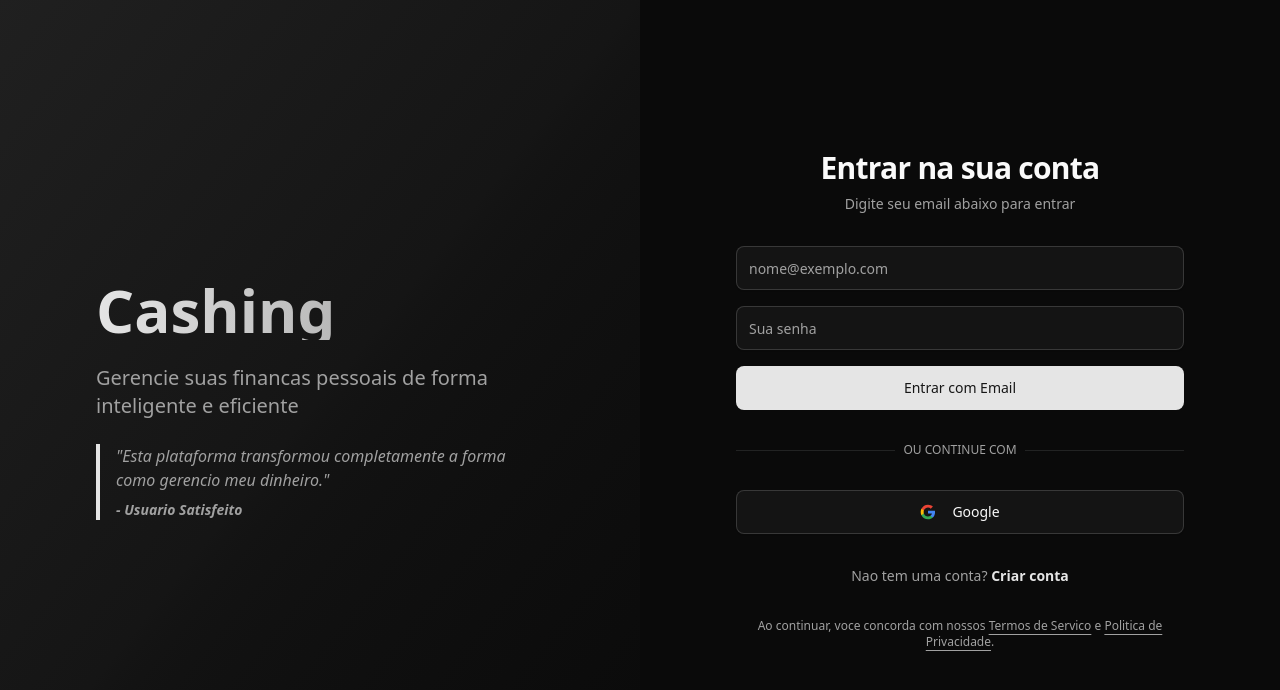
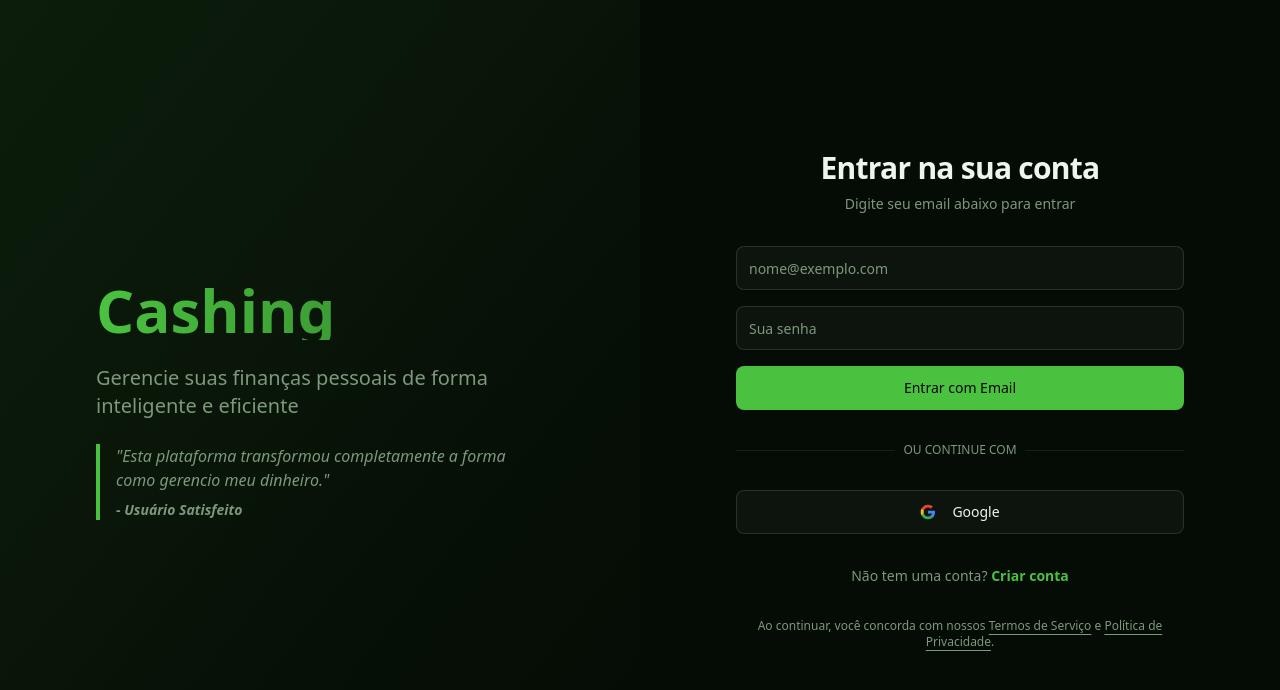
Before and after one commit to gustavoz65/Fyapp, a Next.js app in the folder frontend/: page /login in a window 1280 px wide. Shown: the top 690 px of the page. Built offline with nearby package versions, Linux system fonts and the light colour scheme; no server answers; a web font is replaced by a local one.

Commit message:
feat: identidade visual — paleta verde esmeralda, sidebar com branding e registro redesenhado
Co-authored-by: gustavoz65 <178585470+gustavoz65@users.noreply.github.com>

```diff
--- a/frontend/src/app/(auth)/login/page.tsx
+++ b/frontend/src/app/(auth)/login/page.tsx
@@ -52,11 +52,11 @@ export default function LoginPage() {
             Cashing
           </h1>
           <p className="text-xl text-muted-foreground">
-            Gerencie suas financas pessoais de forma inteligente e eficiente
+            Gerencie suas finanças pessoais de forma inteligente e eficiente
           </p>
           <blockquote className="border-l-4 border-primary pl-4 italic text-muted-foreground">
             &quot;Esta plataforma transformou completamente a forma como gerencio meu dinheiro.&quot;
-            <footer className="mt-2 text-sm font-semibold">- Usuario Satisfeito</footer>
+            <footer className="mt-2 text-sm font-semibold">- Usuário Satisfeito</footer>
           </blockquote>
         </div>
       </div>
@@ -136,20 +136,20 @@ export default function LoginPage() {
           </Button>
 
           <p className="text-center text-sm text-muted-foreground">
-            Nao tem uma conta?{" "}
+            Não tem uma conta?{" "}
             <Link href="/register" className="font-semibold text-primary hover:underline">
               Criar conta
             </Link>
           </p>
 
           <p className="text-center text-xs text-muted-foreground">
-            Ao continuar, voce concorda com nossos{" "}
+            Ao continuar, você concorda com nossos{" "}
             <Link href="#" className="underline underline-offset-4 hover:text-primary">
-              Termos de Servico
+              Termos de Serviço
             </Link>{" "}
             e{" "}
             <Link href="#" className="underline underline-offset-4 hover:text-primary">
-              Politica de Privacidade
+              Política de Privacidade
             </Link>
             .
           </p>
--- a/frontend/src/app/(auth)/register/page.tsx
+++ b/frontend/src/app/(auth)/register/page.tsx
@@ -6,10 +6,8 @@ import Link from "next/link";
 import { z } from "zod";
 import { useAuth } from "@/providers/auth-provider";
 import { Button } from "@/components/ui/button";
-import { Card, CardContent, CardDescription, CardFooter, CardHeader, CardTitle } from "@/components/ui/card";
 import { Input } from "@/components/ui/input";
 import { Label } from "@/components/ui/label";
-import { DollarSign } from "lucide-react";
 import { toast } from "sonner";
 import { registerSchema } from "@/lib/schemas";
 
@@ -39,7 +37,6 @@ export default function RegisterPage() {
 
     setIsLoading(true);
     try {
-      // Validar com Zod
       const validated = registerSchema.parse({
         first_name: form.first_name,
         last_name: form.last_name,
@@ -61,19 +58,44 @@ export default function RegisterPage() {
   }
 
   return (
-    <div className="flex min-h-screen items-center justify-center p-4">
-      <Card className="w-full max-w-md">
-        <CardHeader className="text-center">
-          <div className="mx-auto flex h-12 w-12 items-center justify-center rounded-lg bg-primary text-primary-foreground mb-4">
-            <DollarSign className="h-7 w-7" />
+    <div className="flex min-h-screen">
+      {/* Left side - Branding */}
+      <div className="hidden lg:flex lg:w-1/2 bg-gradient-to-br from-primary/10 via-primary/5 to-background items-center justify-center p-12">
+        <div className="max-w-md space-y-6">
+          <h1 className="text-6xl font-bold bg-gradient-to-r from-primary to-primary/60 bg-clip-text text-transparent">
+            Cashing
+          </h1>
+          <p className="text-xl text-muted-foreground">
+            Comece hoje a transformar sua relação com o dinheiro
+          </p>
+          <ul className="space-y-3 text-muted-foreground">
+            <li className="flex items-center gap-2">
+              <span className="h-2 w-2 rounded-full bg-primary" />
+              Controle total das suas finanças
+            </li>
+            <li className="flex items-center gap-2">
+              <span className="h-2 w-2 rounded-full bg-primary" />
+              Metas e orçamentos personalizados
+            </li>
+            <li className="flex items-center gap-2">
+              <span className="h-2 w-2 rounded-full bg-primary" />
+              Relatórios e insights automáticos
+            </li>
+          </ul>
+        </div>
+      </div>
+
+      {/* Right side - Register Form */}
+      <div className="flex w-full lg:w-1/2 items-center justify-center p-6">
+        <div className="w-full max-w-md space-y-8">
+          <div className="text-center">
+            <h2 className="text-3xl font-bold tracking-tight">Criar Conta</h2>
+            <p className="mt-2 text-sm text-muted-foreground">
+              Comece a gerenciar suas finanças agora
+            </p>
           </div>
-          <CardTitle className="text-2xl">Criar Conta</CardTitle>
-          <CardDescription>
-            Comece a gerenciar suas financas agora
-          </CardDescription>
-        </CardHeader>
-        <form onSubmit={handleSubmit}>
-          <CardContent className="space-y-4">
+
+          <form onSubmit={handleSubmit} className="space-y-4">
             <div className="grid grid-cols-2 gap-4">
               <div className="space-y-2">
                 <Label htmlFor="first_name">Nome</Label>
@@ -83,6 +105,7 @@ export default function RegisterPage() {
                   value={form.first_name}
                   onChange={(e) => updateField("first_name", e.target.value)}
                   required
+                  className="h-11"
                 />
               </div>
               <div className="space-y-2">
@@ -93,6 +116,7 @@ export default function RegisterPage() {
                   value={form.last_name}
                   onChange={(e) => updateField("last_name", e.target.value)}
                   required
+                  className="h-11"
                 />
               </div>
             </div>
@@ -105,6 +129,7 @@ export default function RegisterPage() {
                 value={form.email}
                 onChange={(e) => updateField("email", e.target.value)}
                 required
+                className="h-11"
               />
             </div>
             <div className="space-y-2">
@@ -116,6 +141,7 @@ export default function RegisterPage() {
                 value={form.password}
                 onChange={(e) => updateField("password", e.target.value)}
                 required
+                className="h-11"
               />
             </div>
             <div className="space-y-2">
@@ -127,22 +153,34 @@ export default function RegisterPage() {
                 value={form.confirmPassword}
                 onChange={(e) => updateField("confirmPassword", e.target.value)}
                 required
+                className="h-11"
               />
             </div>
-          </CardContent>
-          <CardFooter className="flex flex-col gap-4">
-            <Button type="submit" className="w-full" disabled={isLoading}>
+            <Button type="submit" className="w-full h-11" disabled={isLoading}>
               {isLoading ? "Criando conta..." : "Criar Conta"}
             </Button>
-            <p className="text-sm text-muted-foreground">
-              Ja tem conta?{" "}
-              <Link href="/login" className="text-primary hover:underline">
-                Entrar
-              </Link>
-            </p>
-          </CardFooter>
-        </form>
-      </Card>
+          </form>
+
+          <p className="text-center text-sm text-muted-foreground">
+            Já tem conta?{" "}
+            <Link href="/login" className="font-semibold text-primary hover:underline">
+              Entrar
+            </Link>
+          </p>
+
+          <p className="text-center text-xs text-muted-foreground">
+            Ao criar sua conta, você concorda com nossos{" "}
+            <Link href="#" className="underline underline-offset-4 hover:text-primary">
+              Termos de Serviço
+            </Link>{" "}
+            e{" "}
+            <Link href="#" className="underline underline-offset-4 hover:text-primary">
+              Política de Privacidade
+            </Link>
+            .
+          </p>
+        </div>
+      </div>
     </div>
   );
 }
--- a/frontend/src/app/globals.css
+++ b/frontend/src/app/globals.css
@@ -51,70 +51,70 @@
 :root {
   --radius: 0.625rem;
   --background: oklch(1 0 0);
-  --foreground: oklch(0.145 0 0);
+  --foreground: oklch(0.13 0.02 145);
   --card: oklch(1 0 0);
-  --card-foreground: oklch(0.145 0 0);
+  --card-foreground: oklch(0.13 0.02 145);
   --popover: oklch(1 0 0);
-  --popover-foreground: oklch(0.145 0 0);
-  --primary: oklch(0.205 0 0);
+  --popover-foreground: oklch(0.13 0.02 145);
+  --primary: oklch(0.55 0.17 142);
   --primary-foreground: oklch(0.985 0 0);
-  --secondary: oklch(0.97 0 0);
-  --secondary-foreground: oklch(0.205 0 0);
-  --muted: oklch(0.97 0 0);
-  --muted-foreground: oklch(0.556 0 0);
-  --accent: oklch(0.97 0 0);
-  --accent-foreground: oklch(0.205 0 0);
+  --secondary: oklch(0.96 0.03 142);
+  --secondary-foreground: oklch(0.25 0.07 142);
+  --muted: oklch(0.96 0.01 145);
+  --muted-foreground: oklch(0.5 0.04 145);
+  --accent: oklch(0.93 0.05 142);
+  --accent-foreground: oklch(0.25 0.07 142);
   --destructive: oklch(0.577 0.245 27.325);
-  --border: oklch(0.922 0 0);
-  --input: oklch(0.922 0 0);
-  --ring: oklch(0.708 0 0);
-  --chart-1: oklch(0.646 0.222 41.116);
-  --chart-2: oklch(0.6 0.118 184.704);
-  --chart-3: oklch(0.398 0.07 227.392);
-  --chart-4: oklch(0.828 0.189 84.429);
-  --chart-5: oklch(0.769 0.188 70.08);
-  --sidebar: oklch(0.985 0 0);
-  --sidebar-foreground: oklch(0.145 0 0);
-  --sidebar-primary: oklch(0.205 0 0);
-  --sidebar-primary-foreground: oklch(0.985 0 0);
-  --sidebar-accent: oklch(0.97 0 0);
-  --sidebar-accent-foreground: oklch(0.205 0 0);
-  --sidebar-border: oklch(0.922 0 0);
-  --sidebar-ring: oklch(0.708 0 0);
+  --border: oklch(0.91 0.02 145);
+  --input: oklch(0.91 0.02 145);
+  --ring: oklch(0.55 0.17 142);
+  --chart-1: oklch(0.55 0.17 142);
+  --chart-2: oklch(0.6 0.14 195);
+  --chart-3: oklch(0.5 0.16 265);
+  --chart-4: oklch(0.75 0.17 85);
+  --chart-5: oklch(0.62 0.22 25);
+  --sidebar: oklch(0.18 0.05 145);
+  --sidebar-foreground: oklch(0.94 0.02 145);
+  --sidebar-primary: oklch(0.68 0.19 142);
+  --sidebar-primary-foreground: oklch(0.12 0.04 145);
+  --sidebar-accent: oklch(0.25 0.06 145);
+  --sidebar-accent-foreground: oklch(0.94 0.02 145);
+  --sidebar-border: oklch(0.27 0.05 145);
+  --sidebar-ring: oklch(0.68 0.19 142);
 }
 
 .dark {
-  --background: oklch(0.145 0 0);
-  --foreground: oklch(0.985 0 0);
-  --card: oklch(0.205 0 0);
-  --card-foreground: oklch(0.985 0 0);
-  --popover: oklch(0.205 0 0);
-  --popover-foreground: oklch(0.985 0 0);
-  --primary: oklch(0.922 0 0);
-  --primary-foreground: oklch(0.205 0 0);
-  --secondary: oklch(0.269 0 0);
-  --secondary-foreground: oklch(0.985 0 0);
-  --muted: oklch(0.269 0 0);
-  --muted-foreground: oklch(0.708 0 0);
-  --accent: oklch(0.269 0 0);
-  --accent-foreground: oklch(0.985 0 0);
+  --background: oklch(0.14 0.02 145);
+  --foreground: oklch(0.96 0.01 145);
+  --card: oklch(0.19 0.03 145);
+  --card-foreground: oklch(0.96 0.01 145);
+  --popover: oklch(0.19 0.03 145);
+  --popover-foreground: oklch(0.96 0.01 145);
+  --primary: oklch(0.72 0.2 142);
+  --primary-foreground: oklch(0.1 0.04 145);
+  --secondary: oklch(0.24 0.05 145);
+  --secondary-foreground: oklch(0.96 0.01 145);
+  --muted: oklch(0.24 0.04 145);
+  --muted-foreground: oklch(0.65 0.05 145);
+  --accent: oklch(0.24 0.05 145);
+  --accent-foreground: oklch(0.96 0.01 145);
   --destructive: oklch(0.704 0.191 22.216);
-  --border: oklch(1 0 0 / 10%);
-  --input: oklch(1 0 0 / 15%);
-  --ring: oklch(0.556 0 0);
-  --chart-1: oklch(0.488 0.243 264.376);
-  --chart-2: oklch(0.696 0.17 162.48);
-  --chart-3: oklch(0.769 0.188 70.08);
-  --chart-4: oklch(0.627 0.265 303.9);
-  --chart-5: oklch(0.645 0.246 16.439);
-  --sidebar: oklch(0.205 0 0);
-  --sidebar-foreground: oklch(0.985 0 0);
-  --sidebar-primary: oklch(0.488 0.243 264.376);
-  --sidebar-primary-foreground: oklch(0.985 0 0);
-  --sidebar-accent: oklch(0.269 0 0);
-  --sidebar-accent-foreground: oklch(0.985 0 0);
-  --sidebar-border: oklch(1 0 0 / 10%);
-  --sidebar-ring: oklch(0.556 0 0);
+  --border: oklch(1 0 0 / 8%);
+  --input: oklch(1 0 0 / 12%);
+  --ring: oklch(0.72 0.2 142);
+  --chart-1: oklch(0.72 0.2 142);
+  --chart-2: oklch(0.7 0.16 195);
+  --chart-3: oklch(0.65 0.18 265);
+  --chart-4: oklch(0.82 0.18 85);
+  --chart-5: oklch(0.72 0.22 25);
+  --sidebar: oklch(0.11 0.03 145);
+  --sidebar-foreground: oklch(0.94 0.02 145);
+  --sidebar-primary: oklch(0.72 0.2 142);
+  --sidebar-primary-foreground: oklch(0.1 0.04 145);
+  --sidebar-accent: oklch(0.2 0.05 145);
+  --sidebar-accent-foreground: oklch(0.94 0.02 145);
+  --sidebar-border: oklch(1 0 0 / 8%);
+  --sidebar-ring: oklch(0.72 0.2 142);
 }
 
 @layer base {
```
Also changed, not shown: frontend/src/components/layout/app-sidebar.tsx (+5 -5 lines).
